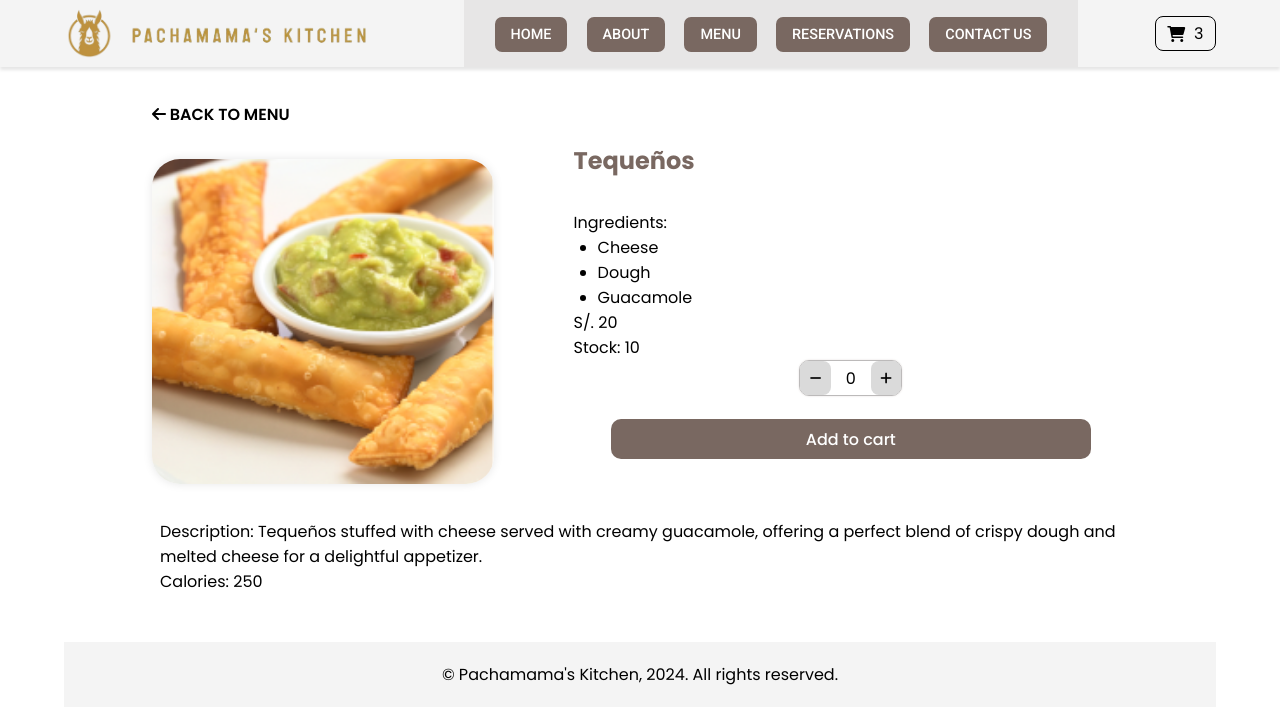
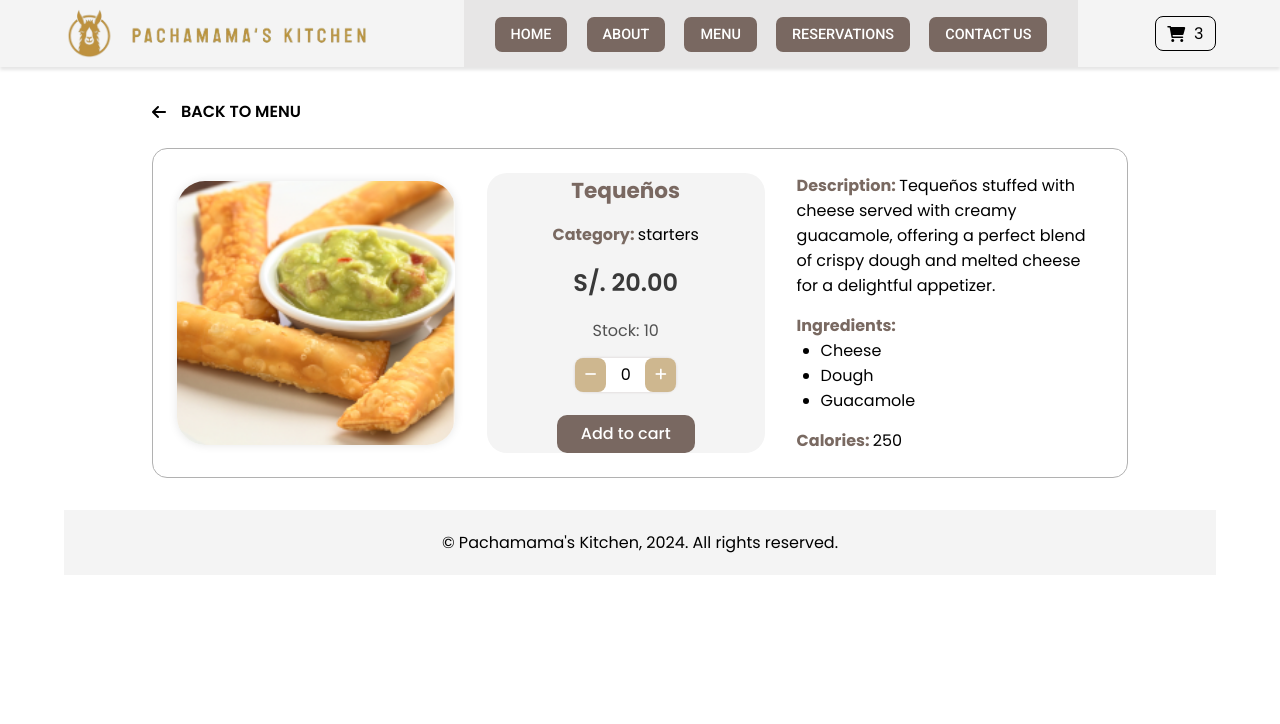
Before and after one commit to AlexandraRamirezz/Pachamamas-Kitchen-react, a React (Vite) app: page /menu/dish/1 in a window 1280 px wide. Shown: the top 724 px of the page. Built offline with nearby package versions, Linux system fonts and the light colour scheme.

Commit message:
feat: the detail of the dishes was redesigned

```diff
--- a/src/components/Dish/Dish.css
+++ b/src/components/Dish/Dish.css
@@ -1,5 +1,5 @@
 .card {
-  padding: 0.8rem;
+  padding: 1.1rem;
   display: flex;
   flex-direction: column;
   align-items: center;
@@ -11,11 +11,14 @@
 
 .card h3 {
   margin-top: 0.2rem;
-  font-weight: 600;
+  font-weight: 500;
+  font-size: 1.08rem;
 }
 
 .card p {
-  margin-top: 2px;
+  margin-top: 5px;
+  margin-bottom: 3px;
+  font-weight: 400;
 }
 
 .card button {
--- a/src/components/Dish/Dish.jsx
+++ b/src/components/Dish/Dish.jsx
@@ -8,7 +8,7 @@ const Dish = ({ dish }) => {
           <img src={dish.image} alt={dish.name} />
         </Link>
         <h3>{dish.name}</h3>
-        <p>S/ {dish.price}</p>
+        <p>S/ {dish.price.toFixed(2)}</p>
         <button type='submit'>
           Add to cart
         </button>
--- a/src/components/DishCount/DishCount.css
+++ b/src/components/DishCount/DishCount.css
@@ -10,22 +10,23 @@
   display: flex;
   justify-content: center;
   align-items: center;
-  border: #bcbaba solid 1px;
-  box-shadow: 0px 0px 2px 0px #5a392c30;
+  background-color: #ffffff;
+  box-shadow: 0px 0px 3px 0px #5a392c32;
   border-radius: 10px;
   gap: 7px;
 }
 
 .count-container button {
-  background-color: #dadada;
-  color: black;
+  background-color: #ceb78f;
+  color: rgb(255, 255, 255);
   border: none;
   padding: 0.6rem 0.6rem;
   border-radius: 8px;
+  cursor: pointer;
 }
 
 .count-container button:hover {
-  background-color: #878787;
+  background-color: #BF913F;
   color: white;
   border: none;
   padding: 0.6rem 0.6rem;
@@ -38,8 +39,7 @@
 
 .btn-container button {
   margin-top: 7px;
-  height: 2.5rem;
-  width: 30rem;
+  padding: 0.4rem 1.5rem;
   border-radius: 10px;
   background-color: #796861;
   color: white;
--- a/src/components/DishDetail/DishDetail.css
+++ b/src/components/DishDetail/DishDetail.css
@@ -1,56 +1,77 @@
-.detail-container {
-  display: flex;
-  flex-direction: row;
-  justify-content: space-between;
-  margin: 2.2rem 9.5rem;
-  gap: 5rem;
+.back-menu {
+  margin: 0rem 9.5rem;
+  margin-top: 2rem;
 }
 
 .back-menu a {
   text-decoration: none;
   font-weight: 550;
   color: #000000;
+  display: flex;
+  align-items: center;
+  gap: 15px;
+}
+
+.back-menu a:hover {
+  color: #8c8c8c;
+}
+
+.dish-detail-container {
+  margin: 0rem 9.5rem;
+  margin-top: 1.5rem;
+  margin-bottom: 2rem;
+  border: #b1b1b1 solid 1px;
+  border-radius: 15px;
+  padding: 1.5rem;
+}
+
+.detail-container {
+  display: flex;
+  flex-direction: row;
+  justify-content: space-between;
+  gap: 2rem;
+  text-align: center;
 }
 
 .name-dish h2 {
-  font-size: 1.5rem;
+  font-size: 1.35rem;
   color: #796861;
   font-weight: bold;
-  margin-top: 1rem;
-  margin-bottom: 2rem;
 }
 
-.container-image {
+.detail-image {
+  flex: 1;
+  max-width: 30%;
   display: flex;
-  justify-content: center;
+  align-items: center;
 }
 
-.detail-info {
-  flex: 1;
-  max-width: 35%;
-}
-
-.detail-info img {
+.detail-image img {
   width: 100%;
-  margin-top: 2rem;
   height: auto;
   border-radius: 28px;
   box-shadow: 0px 0px 10px rgba(0, 0, 0, 0.1);
 }
 
-.detail-info p {
-  font-size: 1.2rem;
-  margin: 0.5rem 0;
+.price {
+  font-size: 1.5rem;
+  font-weight: 600;
+  color: #393939;
+  padding: 0.2rem 0;
 }
 
-.detail-info .price {
-  font-size: 1.5rem;
-  font-weight: bold;
-  color: #2e2e2e;
+.stock {
+  color: #515151;
 }
 
-.detail-info .stock {
-  color: #666;
+.stock p {
+  background-color: white;
+  padding: 1rem;
+}
+
+.dish-detail-container span {
+  font-weight: bold;
+  color: #796961;
 }
 
 .ingredients-list {
@@ -59,14 +80,21 @@
 }
 
 .detail-actions {
+  background-color: #F4F4F4;
+  border-radius: 20px;
   flex: 1;
-  max-width: 80%;
   display: flex;
   flex-direction: column;
   justify-content: center;
+  max-width: 30%;
+  gap: 15px;
 }
 
 .extra-details-container {
-  margin: 0 10rem;
-  margin-bottom: 3rem;
+  flex: 1;
+  text-align: start;
+  display: flex;
+  flex-direction: column;
+  justify-content: center;
+  gap: 15px;
 }
--- a/src/components/DishDetail/DishDetail.jsx
+++ b/src/components/DishDetail/DishDetail.jsx
@@ -9,37 +9,44 @@ const DishDetail = ({ dish }) => {
 
   return (
     <>
-      <div className='detail-container'>
-        <div className='detail-info'>
       <div className='back-menu'>
         <Link to="/menu">
-              <i className="fa-solid fa-arrow-left"></i> BACK TO MENU
+          <i className="fa-solid fa-arrow-left"></i><p>BACK TO MENU</p>
         </Link>
       </div>
-          <div className='container-image'>
+      <div className='dish-detail-container'>
+        <div className='detail-container'>
+          <div className='detail-image'>
             <img src={dish.image} alt={dish.name} />
-          </div>
           </div>
           <div className='detail-actions'>
             <div className='name-dish'>
               <h2>{dish.name}</h2>
             </div>
             <div>
-          <p>Ingredients:</p>
+              <p><span>Category: </span>{dish.category}</p>
+            </div>
+            <p className='price'>S/. {dish.price.toFixed(2)}</p>
+            <p className='stock'>Stock: {dish.stock}</p>
+            <DishCount initial={1} stock={dish.stock} />
+          </div>
+          <div className='extra-details-container'>
+            <div>
+              <p><span>Description: </span>{dish.description}</p>
+            </div>
+            <div>
+              <p><span>Ingredients:</span></p>
               <ul className='ingredients-list'>
                 {dish.ingredients.map((ingredient, index) => (
                   <li key={index}>{ingredient}</li>
                 ))}
               </ul>
             </div>
-          <p className='price'>S/. {dish.price}</p>
-          <p className='stock'>Stock: {dish.stock}</p>
-          <DishCount initial={1} stock={dish.stock} />
+            <div>
+              <p><span>Calories: </span>{dish.calories}</p>
             </div>
           </div>
-      <div className='extra-details-container'>
-        <p>Description: {dish.description}</p>
-        <p>Calories: {dish.calories}</p>
+        </div>
       </div>
     </>
   );
```
Lines whose indentation alone changed are shown as unchanged.
